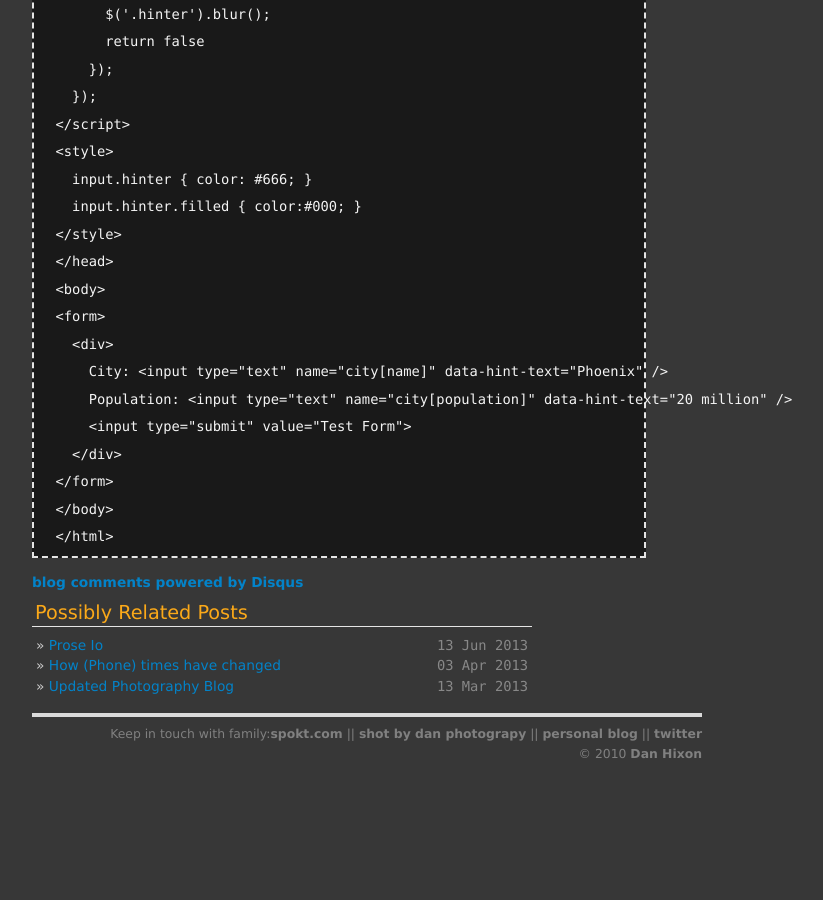
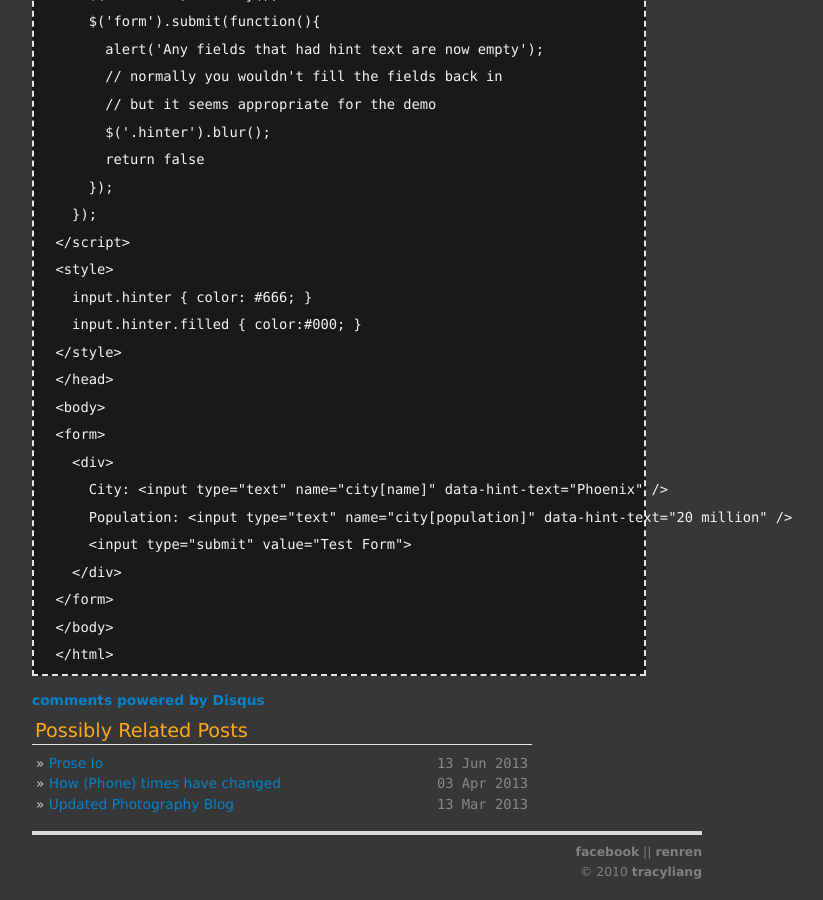
Before and after one commit to tracyliang18/tracyliang18.github.io.bak, a Jekyll site: the page built from all/rails/_posts/2010-07-13-hintify-a-small-jquery-plugin.html, in a window 1280 px wide and 900 px high, scrolled down 1149 px. Shown: the whole window, without its empty margins (273-1096 px from the left). Built offline with Jekyll 4.4.1, drawn with Linux system fonts in a browser that asks for light colours; nearby versions of some CDN libraries; comment, search, counter and statistics services are not loaded; before the commit the page ends 1931 px from its top, so only the background shows below that; some of the changed text lies outside the part shown.

Commit message:
modifly _layouts/no-code-post.html add my own disqus

```diff
--- a/_layouts/default.html
+++ b/_layouts/default.html
@@ -2,14 +2,14 @@
 <html xmlns="http://www.w3.org/1999/xhtml" lang="en" xml:lang="en">
 <head>
 <meta http-equiv="content-type" content="text/html; charset=UTF-8"  />
-<meta name="description" content="Dan Hixon Codes" />
+<meta name="description" content="Tracyliang's Codes" />
 <meta name="keywords" content="life,code,software,development,photography" />
-<meta name="author" content="Dan Hixon" />
+<meta name="author" content="tracyliang" />
 <link rel="stylesheet" type="text/css" href="/css/default.css" />
 <link rel="stylesheet" type="text/css" href="/css/pretty_code.css" />
-<link rel="alternate" type="application/atom+xml" href="http://danhixon.github.com/atom.xml" />
+<link rel="alternate" type="application/atom+xml" href="http://tracyliang18.github.com/atom.xml" />
 
-<title>über duper - dan's tech blog</title>
+<title>You may say I am a dreamer, but I am not the only one. - tracyliang's tech blog</title>
 </head>
 
 <body>
@@ -19,7 +19,7 @@
 
 		</p>
 
-		<h1><a href="/"><div id="logo"></div>über<span class="fade">duper</span></a></h1>
+		<h1><a href="/"><div id="logo"></div>Dreamer<span class="fade">Museum</span></a></h1>
 		<div class="slogan">
 				<a href="/code.html" class="pink">code{web}</a> :|:
 				<a href="/os.html" class="green">software{apple}</a> :|:
@@ -34,12 +34,10 @@
 
 <div id="footer">
 
-    Keep in touch with family:<a href="http://www.spokt.com">spokt.com</a> ||
-    <a href="http://shotbydan.com">shot by dan photograpy</a> ||
-    <a href="http://communicatopia.com">personal blog</a> ||
-    <a href="http://twitter.com/danhixon">twitter</a>
+    <a href="http://www.facebook.com/tracyliang">facebook</a> ||
+    <a href="http://www.renren.com/347806128/">renren</a>
 
-<p>&copy; 2010 <a href="/about.html">Dan Hixon</a>
+<p>&copy; 2010 <a href="/about.html">tracyliang</a>
 
 </div>
 
--- a/_layouts/no-code-post.html
+++ b/_layouts/no-code-post.html
@@ -5,9 +5,21 @@
 {{ content }}
 </div>
 
-<div id="disqus">
-    <div id="disqus_thread"></div><script type="text/javascript" src="http://disqus.com/forums/dantech/embed.js"></script><noscript><a href="http://dantech.disqus.com/?url=ref">View the discussion thread.</a></noscript><a href="http://disqus.com" class="dsq-brlink">blog comments powered by <span class="logo-disqus">Disqus</span></a>
-  </div>
+<div id="disqus_thread"></div>
+<script type="text/javascript">
+/* * * CONFIGURATION VARIABLES: EDIT BEFORE PASTING INTO YOUR WEBPAGE * * */
+var disqus_shortname = 'tracyliangblog'; // required: replace example with your forum shortname
+
+/* * * DON'T EDIT BELOW THIS LINE * * */
+(function() {
+    var dsq = document.createElement('script'); dsq.type = 'text/javascript'; dsq.async = true;
+    dsq.src = '//' + disqus_shortname + '.disqus.com/embed.js';
+    (document.getElementsByTagName('head')[0] || document.getElementsByTagName('body')[0]).appendChild(dsq);
+})();
+</script>
+<noscript>Please enable JavaScript to view the <a href="http://disqus.com/?ref_noscript">comments powered by Disqus.</a></noscript>
+<a href="http://disqus.com" class="dsq-brlink">comments powered by <span class="logo-disqus">Disqus</span></a>
+
 
 
 <div id="related">
```
